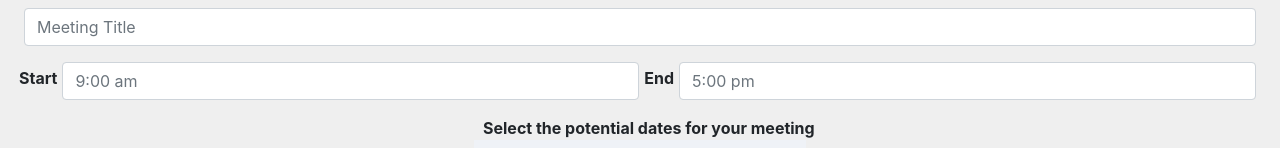
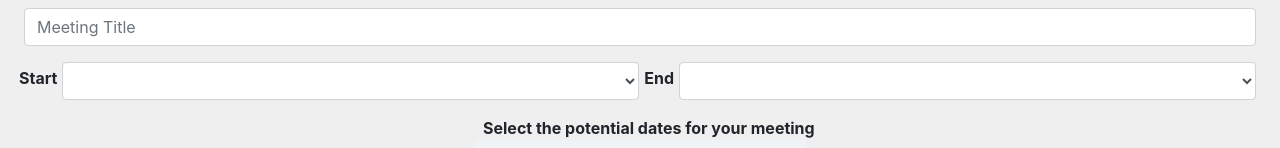
Before and after one commit to slohacks/When4Meet, a React (Create React App) app in the folder frontend/: page / in a window 1280 px wide. Shown: the part 146-294 px from the top of the page. Built offline with nearby package versions, Linux system fonts and the light colour scheme.

Commit message:
Made Start & End Times selectable

```diff
--- a/frontend/src/components/Meeting/OneTimeMeeting.jsx
+++ b/frontend/src/components/Meeting/OneTimeMeeting.jsx
@@ -28,11 +28,112 @@ export default () => {
           <Form.Row>
             <Form.Label className="font-weight-bold mt-1">Start</Form.Label>
             <Col>
-              <Form.Control placeholder="9:00 am" />
+              <Form.Control controlId="startTime" as="select" placeholder="9:00 am" >
+                <option value=""> </option>
+                <option value="12:00am"> 12:00am </option>
+                <option value="12:30am"> 12:30am </option>
+                <option value="1:00am"> 1:00am </option>
+                <option value="1:30am"> 1:30am </option>
+                <option value="2:00am"> 2:00am </option>
+                <option value="2:30am"> 2:30am </option>
+                <option value="3:00am"> 3:00am </option>
+                <option value="3:30am"> 3:30am </option>
+                <option value="4:00am"> 4:00am </option>
+                <option value="4:30am"> 4:30am </option>
+                <option value="5:00am"> 5:00am </option>
+                <option value="5:30am"> 5:30am </option>
+                <option value="6:00am"> 6:00am </option>
+                <option value="6:30am"> 6:30am </option>
+                <option value="7:00am"> 7:00am </option>
+                <option value="7:30am"> 7:30am </option>
+                <option value="8:00am"> 8:00am </option>
+                <option value="8:30am"> 8:30am </option>
+                <option value="9:00am"> 9:00am </option>
+                <option value="9:30am"> 9:30am </option>
+                <option value="10:00am"> 10:00am </option>
+                <option value="10:30am"> 10:30am </option>
+                <option value="11:00am"> 11:00am </option>
+                <option value="11:30am"> 11:30am </option>
+                <option value="12:00pm"> 12:00pm </option>
+                <option value="12:30pm"> 12:30pm </option>
+                <option value="1:00pm"> 1:00pm </option>
+                <option value="1:30pm"> 1:30pm </option>
+                <option value="2:00pm"> 2:00pm </option>
+                <option value="2:30pm"> 2:30pm </option>
+                <option value="3:00pm"> 3:00pm </option>
+                <option value="3:30pm"> 3:30pm </option>
+                <option value="4:00pm"> 4:00pm </option>
+                <option value="4:30pm"> 4:30pm </option>
+                <option value="5:00pm"> 5:00pm </option>
+                <option value="5:30pm"> 5:30pm </option>
+                <option value="6:00pm"> 6:00pm </option>
+                <option value="6:30pm"> 6:30pm </option>
+                <option value="7:00pm"> 7:00pm </option>
+                <option value="7:30pm"> 7:30pm </option>
+                <option value="8:00pm"> 8:00pm </option>
+                <option value="8:30pm"> 8:30pm </option>
+                <option value="9:00pm"> 9:00pm </option>
+                <option value="9:30pm"> 9:30pm </option>
+                <option value="10:00pm"> 10:00pm </option>
+                <option value="10:30pm"> 10:30pm </option>
+                <option value="11:00pm"> 11:00pm </option>
+                <option value="11:30pm"> 11:30pm </option>
+              </Form.Control>
             </Col>
             <Form.Label className="font-weight-bold mt-1">End</Form.Label>
             <Col>
-              <Form.Control placeholder="5:00 pm" />
+              <Form.Control controlId="endTime" as="select" placeholder="5:00 pm">
+              <option value=""> </option>
+                <option value="12:00am"> 12:00am </option>
+                <option value="12:30am"> 12:30am </option>
+                <option value="1:00am"> 1:00am </option>
+                <option value="1:30am"> 1:30am </option>
+                <option value="2:00am"> 2:00am </option>
+                <option value="2:30am"> 2:30am </option>
+                <option value="3:00am"> 3:00am </option>
+                <option value="3:30am"> 3:30am </option>
+                <option value="4:00am"> 4:00am </option>
+                <option value="4:30am"> 4:30am </option>
+                <option value="5:00am"> 5:00am </option>
+                <option value="5:30am"> 5:30am </option>
+                <option value="6:00am"> 6:00am </option>
+                <option value="6:30am"> 6:30am </option>
+                <option value="7:00am"> 7:00am </option>
+                <option value="7:30am"> 7:30am </option>
+                <option value="8:00am"> 8:00am </option>
+                <option value="8:30am"> 8:30am </option>
+                <option value="9:00am"> 9:00am </option>
+                <option value="9:30am"> 9:30am </option>
+                <option value="10:00am"> 10:00am </option>
+                <option value="10:30am"> 10:30am </option>
+                <option value="11:00am"> 11:00am </option>
+                <option value="11:30am"> 11:30am </option>
+                <option value="12:00pm"> 12:00pm </option>
+                <option value="12:30pm"> 12:30pm </option>
+                <option value="1:00pm"> 1:00pm </option>
+                <option value="1:30pm"> 1:30pm </option>
+                <option value="2:00pm"> 2:00pm </option>
+                <option value="2:30pm"> 2:30pm </option>
+                <option value="3:00pm"> 3:00pm </option>
+                <option value="3:30pm"> 3:30pm </option>
+                <option value="4:00pm"> 4:00pm </option>
+                <option value="4:30pm"> 4:30pm </option>
+                <option value="5:00pm"> 5:00pm </option>
+                <option value="5:30pm"> 5:30pm </option>
+                <option value="6:00pm"> 6:00pm </option>
+                <option value="6:30pm"> 6:30pm </option>
+                <option value="7:00pm"> 7:00pm </option>
+                <option value="7:30pm"> 7:30pm </option>
+                <option value="8:00pm"> 8:00pm </option>
+                <option value="8:30pm"> 8:30pm </option>
+                <option value="9:00pm"> 9:00pm </option>
+                <option value="9:30pm"> 9:30pm </option>
+                <option value="10:00pm"> 10:00pm </option>
+                <option value="10:30pm"> 10:30pm </option>
+                <option value="11:00pm"> 11:00pm </option>
+                <option value="11:30pm"> 11:30pm </option>
+              </Form.Control>
+
             </Col>
           </Form.Row>
         </Form.Group>
@@ -50,22 +151,8 @@ export default () => {
             </Col>
           </Form.Group>
         </Form.Row>
-
         <Button className="primary" type="submit">Create Event</Button>
-
       </Form>
     </div>
-
   );
 };
-/*
-<form>
-  <button
-    type="submit"
-    className="btn btn-primary"
-    onClick={console.log('Submitted')}
-  >
-    Create Event
-  </button>
-</form>
-*/
```
